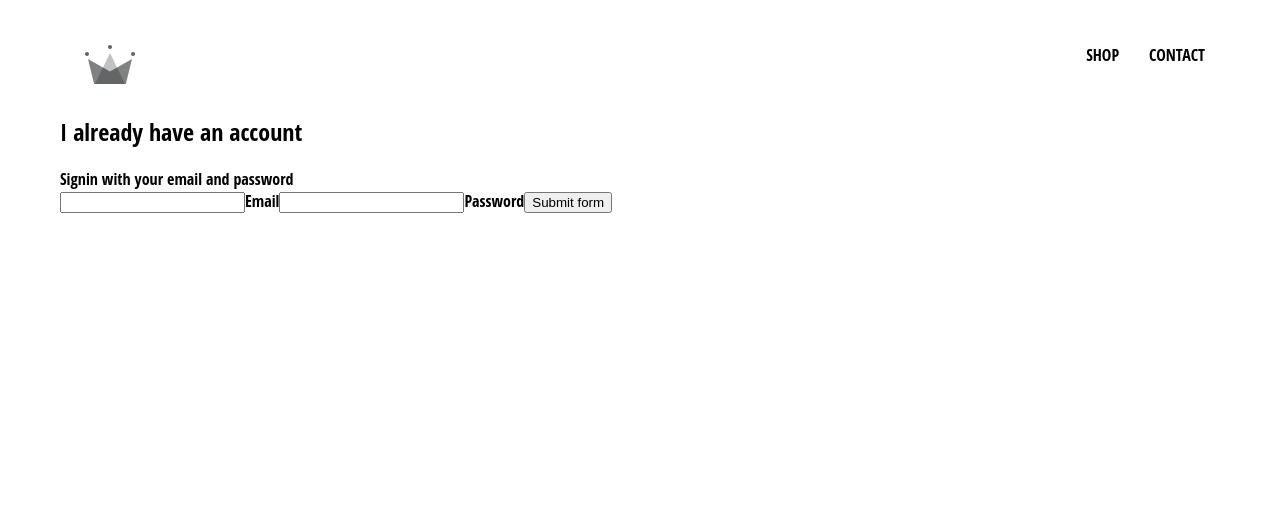
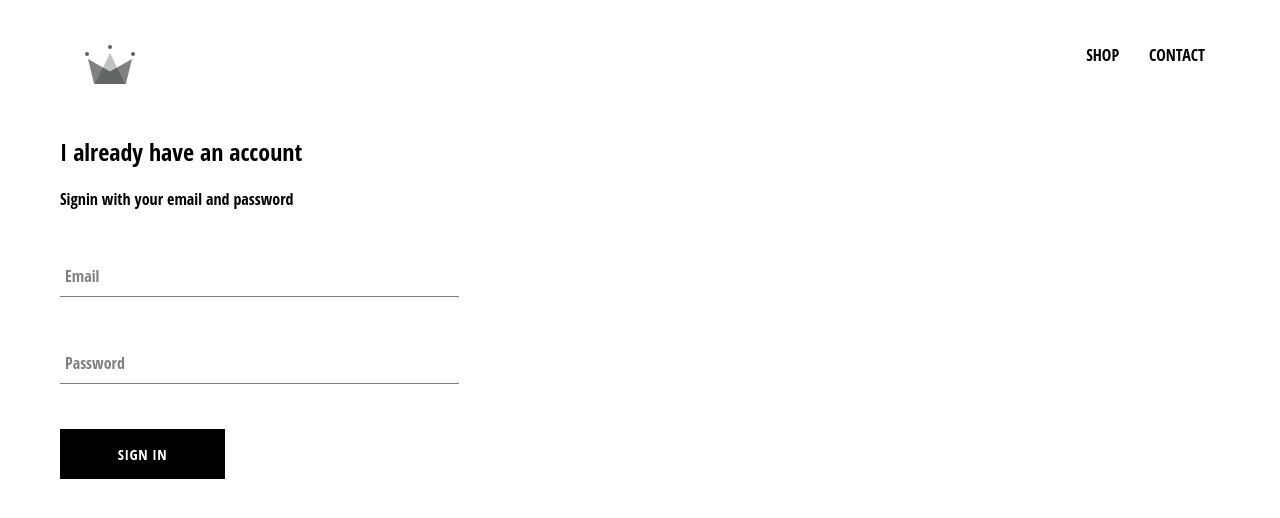
Before and after one commit to amangspathak/crwn-clothing, a React (Create React App) app: page /signin in a window 1280 px wide. Shown: the top 518 px of the page. Built offline with nearby package versions, Linux system fonts and the light colour scheme.

Commit message:
Implement signin, input form, custom button components

```diff
--- /dev/null
+++ b/src/components/custom-button/custom-button.component.jsx
@@ -0,0 +1,10 @@
+import React from 'react';
+import './custom-button.styles.scss';
+
+const CustomButton = ({ children, ...otherProps }) => (
+    <button className= 'custom-button' {...otherProps}>
+        {children}
+    </button>
+);
+
+export default CustomButton;
--- /dev/null
+++ b/src/components/custom-button/custom-button.styles.scss
@@ -0,0 +1,22 @@
+.custom-button {
+    min-width: 165px;
+    width: auto;
+    height: 50px;
+    letter-spacing: 0.5px;
+    line-height: 50px;
+    padding: 0 35px 0 35px;
+    font-size: 15px;
+    background-color: black;
+    color: white;
+    text-transform: uppercase;
+    font-family: 'Open Sans Condensed';
+    font-weight: bolder;
+    border: none;
+    cursor: pointer;
+
+    &:hover {
+      background-color: white;
+      color: black;
+      border: 1px solid black;
+    }
+  }
--- /dev/null
+++ b/src/components/form-input/form-input.component.jsx
@@ -0,0 +1,14 @@
+import React from 'react';
+import './form-input.styles.scss';
+
+const FormInput = ({handelChange, label, ...otherProps}) => (
+
+    <div className= 'group'>
+        <input className= 'form-input' onChange={handelChange} {...otherProps}></input>
+        {
+            label ? (<label className={`${otherProps.value.length ? 'shrink' : ''} form-input-label`}>{label}</label>) : null
+        }
+    </div>
+)
+
+export default FormInput;
--- /dev/null
+++ b/src/components/form-input/form-input.styles.scss
@@ -0,0 +1,54 @@
+$sub-color: grey;
+$main-color: black;
+
+@mixin shrinkLabel {
+  top: -14px;
+  font-size: 12px;
+  color: $main-color;
+}
+
+.group {
+  position: relative;
+  margin: 45px 0;
+
+  .form-input {
+    background: none;
+    background-color: white;
+    color: $sub-color;
+    font-size: 18px;
+    padding: 10px 10px 10px 5px;
+    display: block;
+    width: 100%;
+    border: none;
+    border-radius: 0;
+    border-bottom: 1px solid $sub-color;
+    margin: 25px 0;
+
+    &:focus {
+      outline: none;
+    }
+
+    &:focus ~ .form-input-label {
+      @include shrinkLabel();
+    }
+  }
+
+  input[type='password'] {
+    letter-spacing: 0.3em;
+  }
+
+  .form-input-label {
+    color: $sub-color;
+    font-size: 16px;
+    font-weight: normal;
+    position: absolute;
+    pointer-events: none;
+    left: 5px;
+    top: 10px;
+    transition: 300ms ease all;
+
+    &.shrink {
+      @include shrinkLabel();
+    }
+  }
+}
--- a/src/components/sign-in/sign-in.component.jsx
+++ b/src/components/sign-in/sign-in.component.jsx
@@ -1,4 +1,6 @@
 import React, { Component } from 'react';
+import FormInput from '../form-input/form-input.component';
+import CustomButton from '../custom-button/custom-button.component';
 import './sign-in.styles.scss';
 
 class SignIn extends Component {
@@ -28,11 +30,9 @@ class SignIn extends Component {
                 <h2>I already have an account</h2>
                 <span>Signin with your email and password</span>
                 <form onSubmit={this.handelSubmit}>
-                    <input name="email" type="email" value={this.state.email} onChange={this.handelChanged} required/>
-                    <label>Email</label>
-                    <input name="password" type="password" value={this.state.password} onChange= {this.handelChanged} required/>
-                    <label >Password</label>
-                    <input type="submit" value='Submit form'/>
+                    <FormInput name="email" type="email" label="Email" value={this.state.email} handelChange={this.handelChanged} required/>
+                    <FormInput name="password" type="password" label="Password" value={this.state.password} handelChange= {this.handelChanged} required/>
+                    <CustomButton type="submit"> Sign in </CustomButton>
                 </form>
             </div>
         )
--- a/src/components/sign-in/sign-in.styles.scss
+++ b/src/components/sign-in/sign-in.styles.scss
@@ -0,0 +1,9 @@
+.sign-in {
+    width: 30vw;
+    display: flex;
+    flex-direction: column;
+
+    .title {
+        margin: 10px 0;
+    }
+}
```
